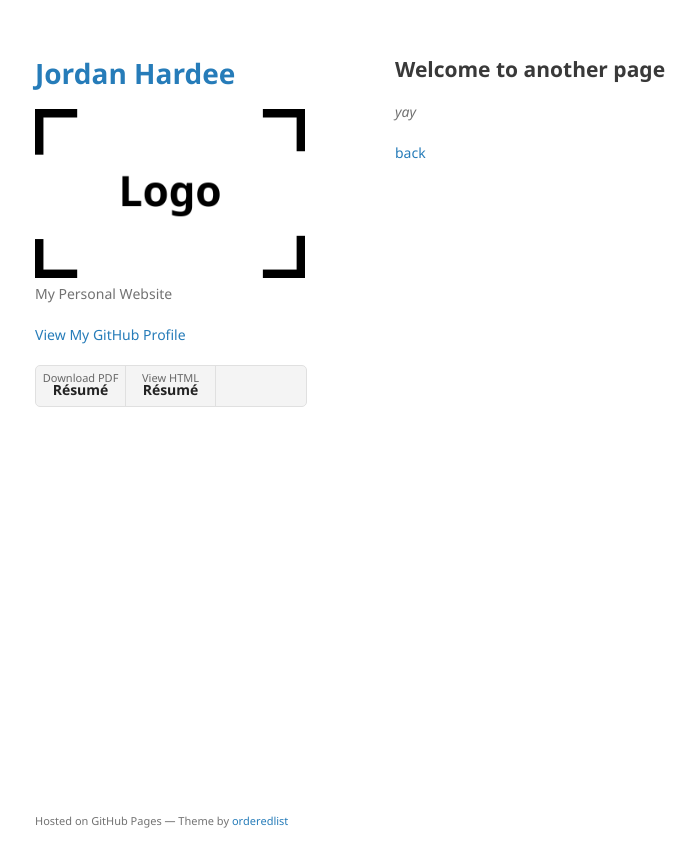
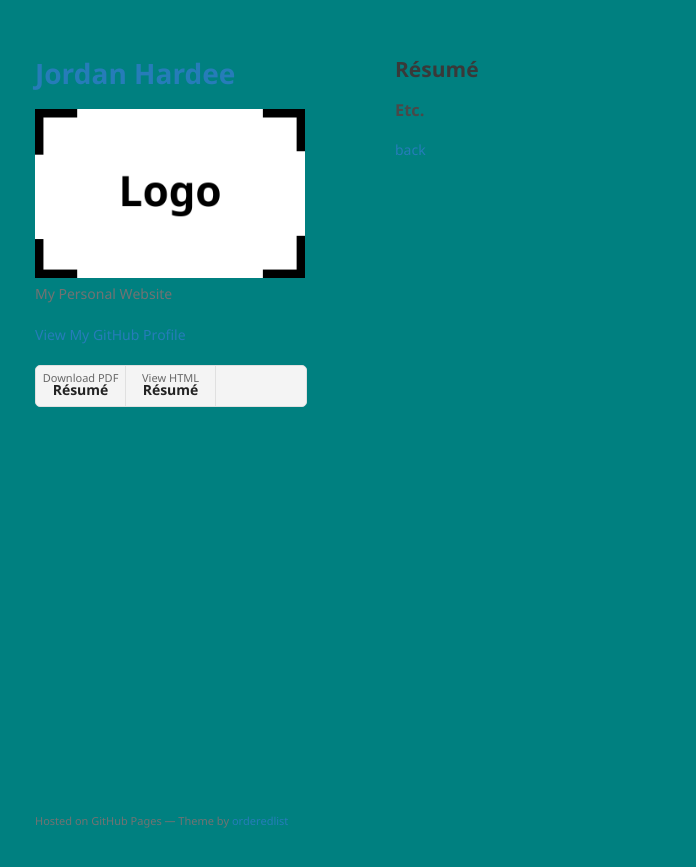
Before and after one commit to jordanhardee/jordanhardee.github.io, a Jekyll site: the page built from resume.md, in a window 1280 px wide. Shown: the top 867 px of the page, without its empty margins (175-871 px from the left). Built offline with Jekyll 4.4.1, drawn with Linux system fonts in a browser that asks for light colours; our own code applies the rules of GitHub Pages for plain Markdown files.

Commit message:
background

```diff
--- a/_sass/jekyll-theme-minimal.scss
+++ b/_sass/jekyll-theme-minimal.scss
@@ -2,7 +2,7 @@
 @import "rouge-github";
 
 body {
-  background-color: #fff;
+  background-color: #008080;
   padding:50px;
   font: 14px/1.5 "Noto Sans", "Helvetica Neue", Helvetica, Arial, sans-serif;
   color:#727272;
--- a/another-page.md
+++ b/resume.md
@@ -2,8 +2,8 @@
 layout: default
 ---
 
-## Welcome to another page
+## Résumé
 
-_yay_
+### Etc.
 
 [back](./)
```
